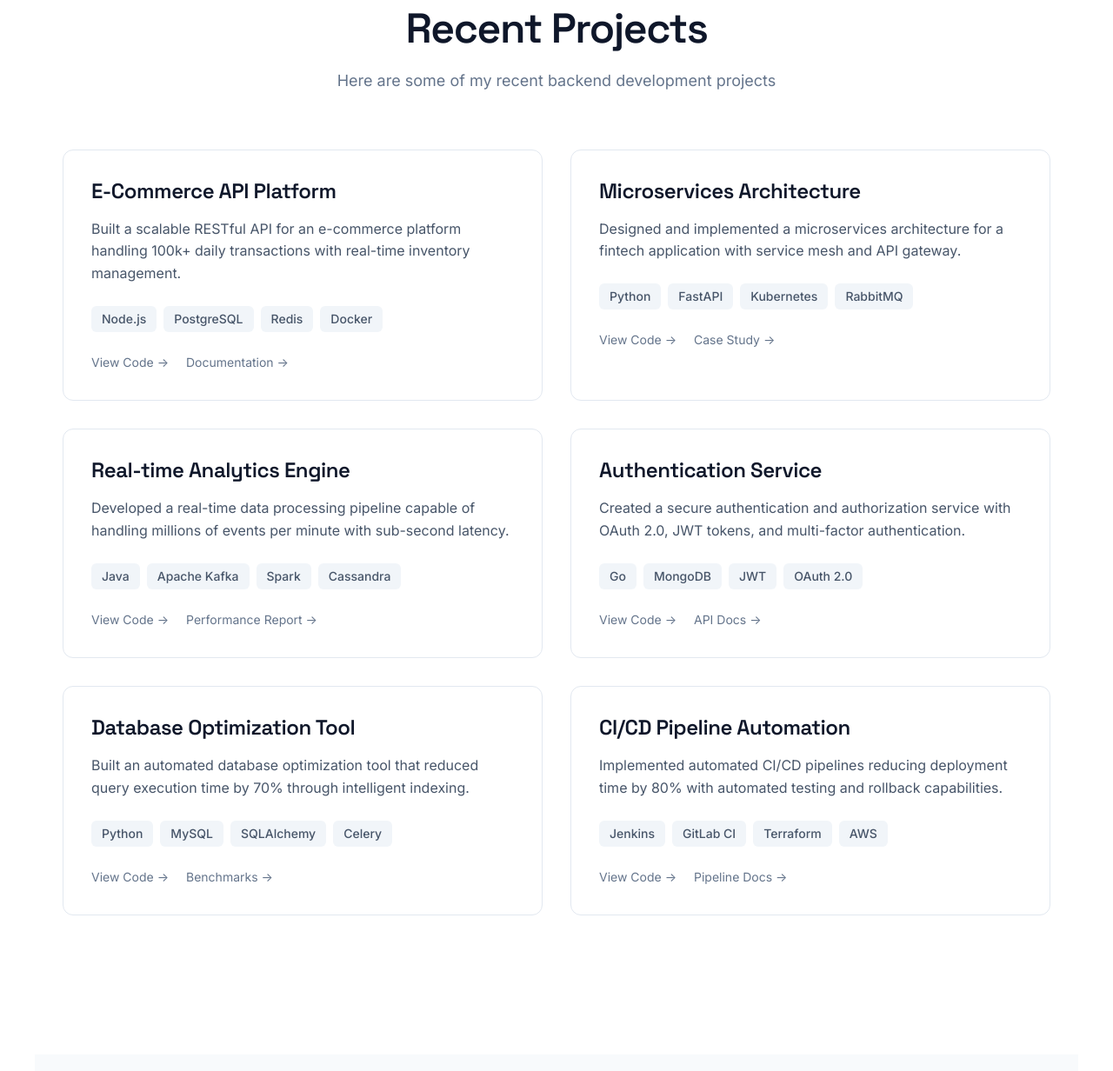
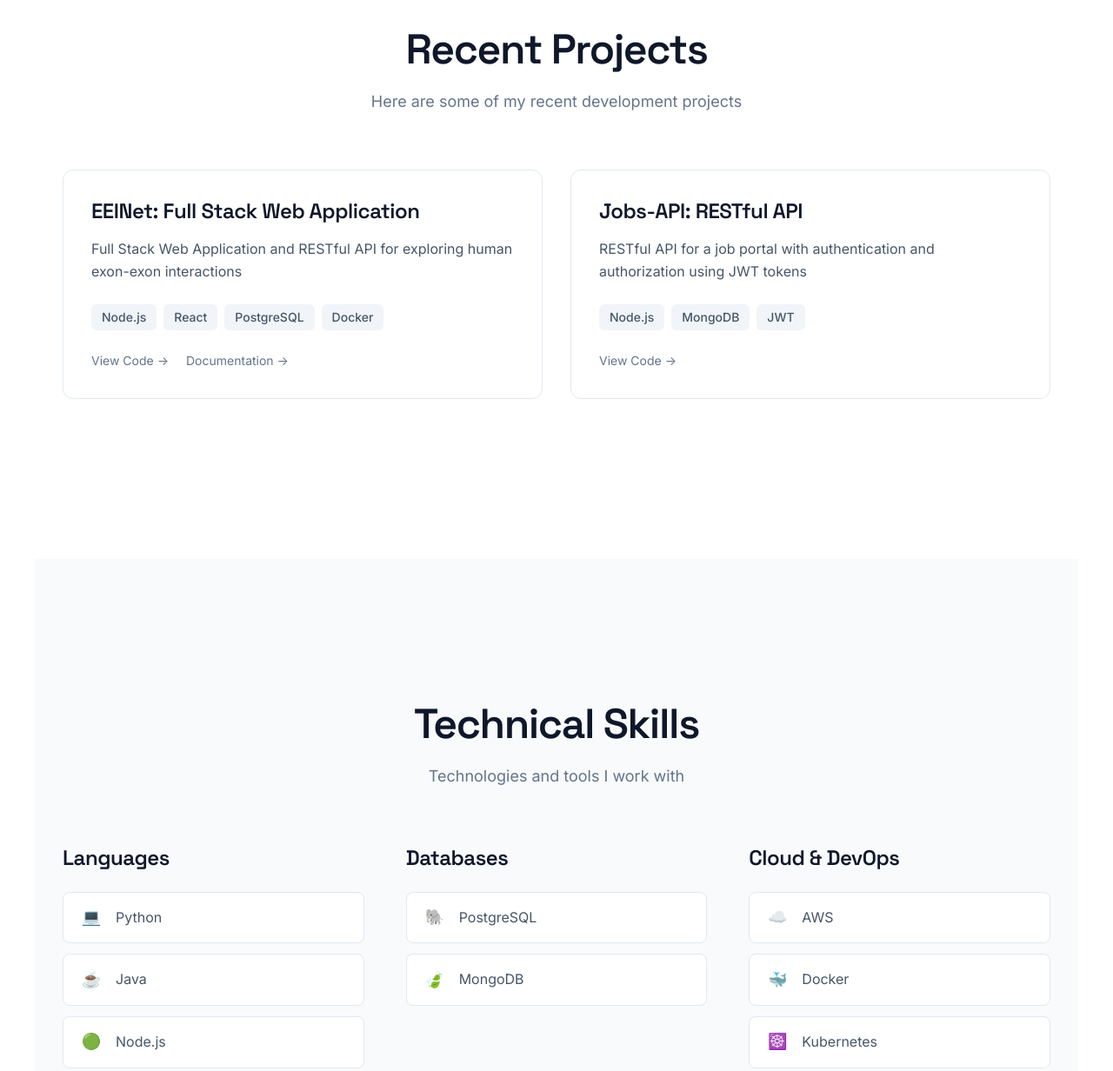
Before and after one commit to MohamedAbouzid1/portofolioWebsite, a plain HTML site: page index.html in a window 1280 px wide. Shown: the part 957-2189 px from the top of the page at 87% size. Drawn offline with Linux system fonts and the light colour scheme.

Commit message:
add projects

```diff
--- a/index.html
+++ b/index.html
@@ -175,110 +175,47 @@
         <div class="section-header">
           <h2 class="text-balance">Recent Projects</h2>
           <p class="text-pretty">
-            Here are some of my recent backend development projects
+            Here are some of my recent development projects
           </p>
         </div>
         <div class="projects-grid">
           <div class="project-card">
-            <h3 class="text-balance">E-Commerce API Platform</h3>
+            <h3 class="text-balance">EEINet: Full Stack Web Application</h3>
             <p>
-              Built a scalable RESTful API for an e-commerce platform handling
-              100k+ daily transactions with real-time inventory management.
+              Full Stack Web Application and RESTful API for exploring human
+              exon-exon interactions
             </p>
             <div class="tech-stack">
               <span class="tech-tag">Node.js</span>
+              <span class="tech-tag">React</span>
               <span class="tech-tag">PostgreSQL</span>
-              <span class="tech-tag">Redis</span>
               <span class="tech-tag">Docker</span>
             </div>
             <div class="project-links">
-              <a href="#">View Code →</a>
-              <a href="#">Documentation →</a>
+              <a href="https://github.com/MohamedAbouzid1/EEINet"
+                >View Code →</a
+              >
+              <a
+                href="https://github.com/MohamedAbouzid1/EEINet/blob/main/documentation.md"
+                >Documentation →</a
+              >
             </div>
           </div>
           <div class="project-card">
-            <h3 class="text-balance">Microservices Architecture</h3>
+            <h3 class="text-balance">Jobs-API: RESTful API</h3>
             <p>
-              Designed and implemented a microservices architecture for a
-              fintech application with service mesh and API gateway.
+              RESTful API for a job portal with authentication and authorization
+              using JWT tokens
             </p>
             <div class="tech-stack">
-              <span class="tech-tag">Python</span>
-              <span class="tech-tag">FastAPI</span>
-              <span class="tech-tag">Kubernetes</span>
-              <span class="tech-tag">RabbitMQ</span>
+              <span class="tech-tag">Node.js</span>
+              <span class="tech-tag">MongoDB</span>
+              <span class="tech-tag">JWT</span>
             </div>
             <div class="project-links">
-              <a href="#">View Code →</a>
-              <a href="#">Case Study →</a>
-            </div>
-          </div>
-          <div class="project-card">
-            <h3 class="text-balance">Real-time Analytics Engine</h3>
-            <p>
-              Developed a real-time data processing pipeline capable of handling
-              millions of events per minute with sub-second latency.
-            </p>
-            <div class="tech-stack">
-              <span class="tech-tag">Java</span>
-              <span class="tech-tag">Apache Kafka</span>
-              <span class="tech-tag">Spark</span>
-              <span class="tech-tag">Cassandra</span>
-            </div>
-            <div class="project-links">
-              <a href="#">View Code →</a>
-              <a href="#">Performance Report →</a>
-            </div>
-          </div>
-          <div class="project-card">
-            <h3 class="text-balance">Authentication Service</h3>
-            <p>
-              Created a secure authentication and authorization service with
-              OAuth 2.0, JWT tokens, and multi-factor authentication.
-            </p>
-            <div class="tech-stack">
-              <span class="tech-tag">Go</span>
-              <span class="tech-tag">MongoDB</span>
-              <span class="tech-tag">JWT</span>
-              <span class="tech-tag">OAuth 2.0</span>
-            </div>
-            <div class="project-links">
-              <a href="#">View Code →</a>
-              <a href="#">API Docs →</a>
-            </div>
-          </div>
-          <div class="project-card">
-            <h3 class="text-balance">Database Optimization Tool</h3>
-            <p>
-              Built an automated database optimization tool that reduced query
-              execution time by 70% through intelligent indexing.
-            </p>
-            <div class="tech-stack">
-              <span class="tech-tag">Python</span>
-              <span class="tech-tag">MySQL</span>
-              <span class="tech-tag">SQLAlchemy</span>
-              <span class="tech-tag">Celery</span>
-            </div>
-            <div class="project-links">
-              <a href="#">View Code →</a>
-              <a href="#">Benchmarks →</a>
-            </div>
-          </div>
-          <div class="project-card">
-            <h3 class="text-balance">CI/CD Pipeline Automation</h3>
-            <p>
-              Implemented automated CI/CD pipelines reducing deployment time by
-              80% with automated testing and rollback capabilities.
-            </p>
-            <div class="tech-stack">
-              <span class="tech-tag">Jenkins</span>
-              <span class="tech-tag">GitLab CI</span>
-              <span class="tech-tag">Terraform</span>
-              <span class="tech-tag">AWS</span>
-            </div>
-            <div class="project-links">
-              <a href="#">View Code →</a>
-              <a href="#">Pipeline Docs →</a>
+              <a href="https://github.com/MohamedAbouzid1/JobsAPI"
+                >View Code →</a
+              >
             </div>
           </div>
         </div>
```
